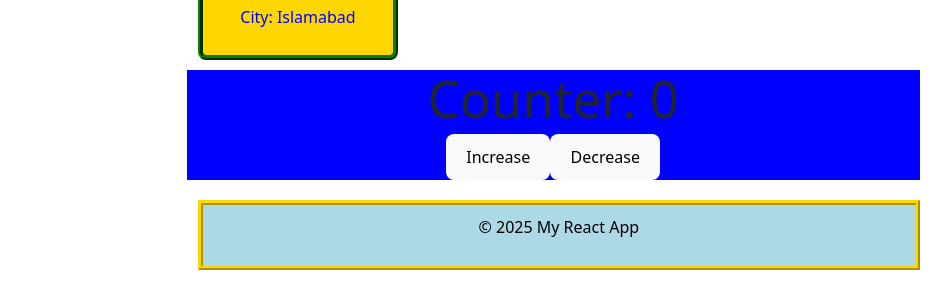
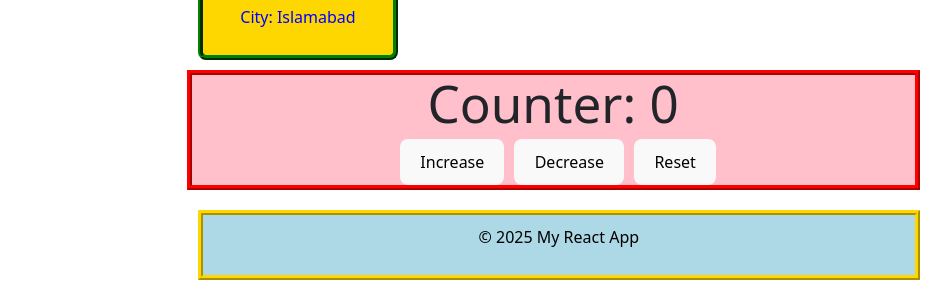
Before and after one commit to milyas1264/my-react-app, a React (Vite) app: page /my-react-app/counter in a window 1280 px wide. Shown: the part 951-1233 px from the top of the page, without its empty margins (302-1253 px from the left). Built offline with nearby package versions, Linux system fonts and the light colour scheme.

Commit message:
update project

```diff
--- a/src/Pages/Counter.jsx
+++ b/src/Pages/Counter.jsx
@@ -3,10 +3,11 @@ import { useState } from "react";
 function Counter() {
   const [count, setCount] = useState(0);
   return (
-    <div style={{marginLeft:"40%",backgroundColor:"blue", textAlign:"center",marginBottom:"10px"}}>
+    <div style={{marginLeft:"40%",backgroundColor:"pink", textAlign:"center",marginBottom:"10px", border:"5px ridge red"}}>
       <h1>Counter: {count}</h1>
-      <button onClick={() => setCount(count + 1)}>Increase</button>
-      <button onClick={() => setCount(count - 1)}>Decrease</button>
+      <button onClick={() => setCount(count + 1)}  style={{ marginLeft: "10px" }}>Increase</button>
+      <button onClick={() => setCount(count - 1)}  style={{ marginLeft: "10px" }}>Decrease</button>
+      <button onClick={() => setCount(0)}  style={{ marginLeft: "10px" }}>Reset</button>
 
     </div>
   );
```
